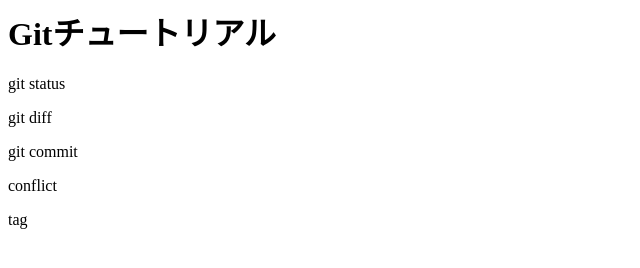
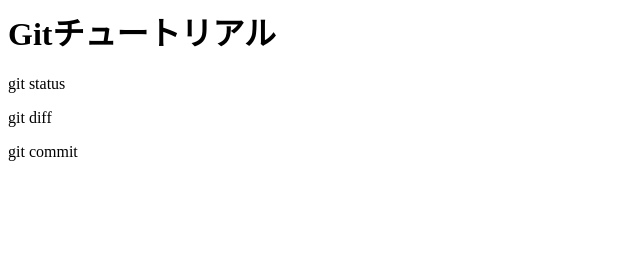
Before and after one commit to kurichii/git_tutorial, a plain HTML site: page index.html in a window 1280 px wide. Shown: the full height of the page, 0-640 px from the left. Drawn offline with Linux system fonts and the light colour scheme.

Commit message:
featureで更新

```diff
--- a/index.html
+++ b/index.html
@@ -2,5 +2,3 @@
 <p>git status</p>
 <p>git diff</p>
 <p>git commit</p>
-<p>conflict</p>
-<p>tag</p>
```
